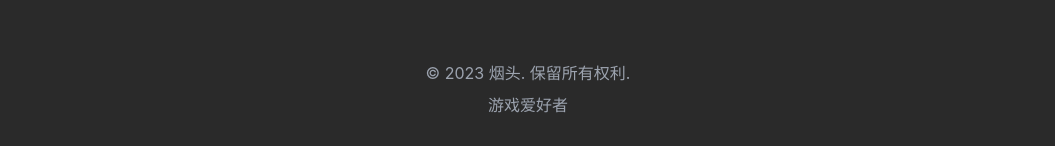
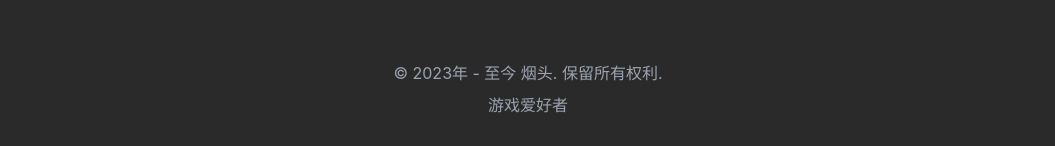
Before and after one commit to YanTou520/smoker1, a plain HTML site: page index.html in a window 1280 px wide. Shown: the part 1115-1261 px from the top of the page, without its empty margins (112-1167 px from the left). Drawn offline with nearby package versions, Linux system fonts and the light colour scheme.

Commit message:
Update index.html

```diff
--- a/index.html
+++ b/index.html
@@ -453,7 +453,7 @@
 
         <!-- 页脚 -->
         <footer class="mt-16 text-center text-gray-400 animate-fade-in delay-400">
-            <p>&copy; 2023 烟头. 保留所有权利.</p>
+            <p>&copy; 2023年 - 至今 烟头. 保留所有权利.</p>
             <p class="mt-2">游戏爱好者</p>
         </footer>
     </div>
```
